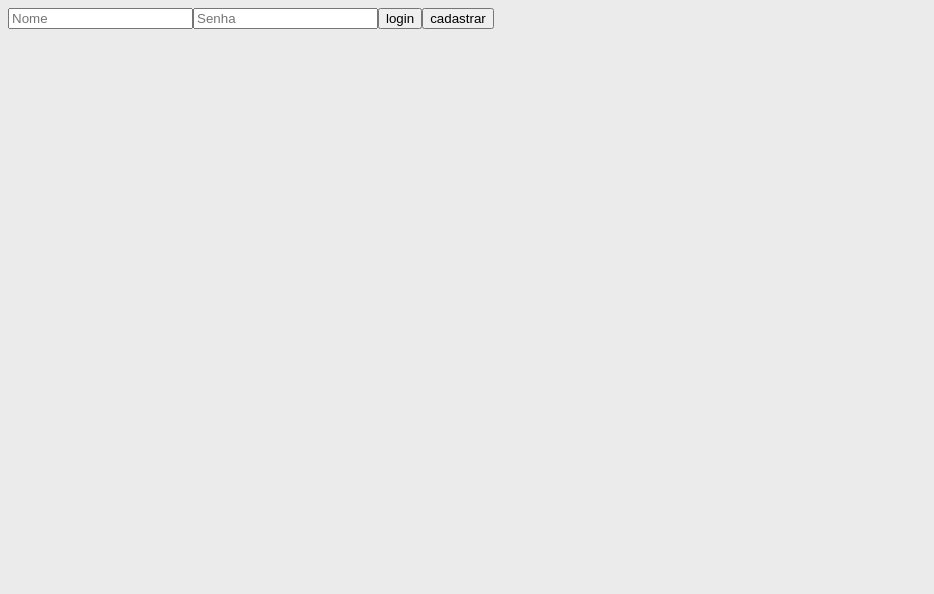
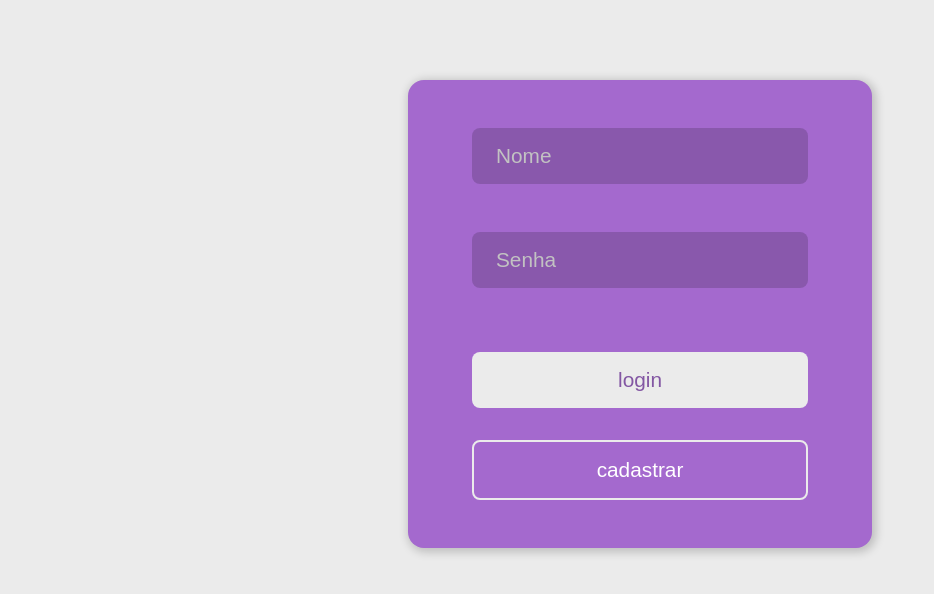
Before and after one commit to Rauatorres/app-dieta, a React (Vite) app: page / in a window 1280 px wide. Shown: the top 594 px of the page, without its empty margins (0-934 px from the left). Built offline with nearby package versions, Linux system fonts and the light colour scheme.

Commit message:
completando tela de login

```diff
--- a/sass/_variables.scss
+++ b/sass/_variables.scss
@@ -1 +1,3 @@
 $mainBGColor: #EBEBEB;
+
+$pratoBgColor: #A469CE;
--- a/sass/index.scss
+++ b/sass/index.scss
@@ -1,5 +1,10 @@
 @use 'variables' as geral;
+// @use './components/form/form.scss' as form;
 
 body{
     background-color: geral.$mainBGColor;
+    margin: 0;
+    padding: 0;
 }
+
+// @include form.form($pratoBgColor: geral.$pratoBgColor);
--- a/src/components/form/Button.tsx
+++ b/src/components/form/Button.tsx
@@ -1,4 +1,5 @@
 import type React from "react";
+import style from './styles/form/form.module.css';
 
 type ButtonProps = {
     type: undefined | "submit" | "reset" | "button";
@@ -16,14 +17,17 @@ export default (props: ButtonProps) =>{
     }
 
     const path = props.path;
+
     if(typeof path == 'string'){
         return (
-            <button onClick={() => window.location.href = path} type={props.type}>{props.texto}</button>
+            <button className={
+                props.texto == 'cadastrar' ? `${style.button} ${style.cadastrarLinkButton}` : style.button
+            } onClick={() => window.location.href = path} type={props.type}>{props.texto}</button>
         );
     }else{
         return props.type == "submit" ?
-        <button onClick={(e) => submitHandler(e)} type={props.type}>{props.texto}</button> :
-        <button type={props.type}>{props.texto}</button>
+        <button className={style.button} onClick={(e) => submitHandler(e)} type={props.type}>{props.texto}</button> :
+        <button className={style.button} type={props.type}>{props.texto}</button>
     }
 
 }
--- a/src/components/form/Input.tsx
+++ b/src/components/form/Input.tsx
@@ -1,3 +1,5 @@
+import style from './styles/form/form.module.css';
+
 type InputProps = {
     type: string;
     placeholder: string
@@ -5,4 +7,4 @@ type InputProps = {
 }
 
 export default (props: InputProps) =>
-    <input type={props.type} placeholder={props.placeholder} onChange={(e) => props.onchange(e.target.value)}/>
+    <input className={style.input} type={props.type} placeholder={props.placeholder} onChange={(e) => props.onchange(e.target.value)}/>
--- a/src/components/form/initialPageForm.tsx
+++ b/src/components/form/initialPageForm.tsx
@@ -4,6 +4,8 @@ import Button from "./Button";
 import Input from "./Input";
 import { apiUrl } from "../var/url";
 import LoginErrorMsg from "../errorMsg/LoginErrorMsg";
+
+import style from './styles/form/form.module.css';
 
 type UserFormProps = {
     setCookie: (name: string, value: any, options?: any) => void;
@@ -34,11 +36,13 @@ export default (props: UserFormProps)=>{
 
     return (
         <>
-            <form>
+            <form className={style.form}>
                 <Input type="text" placeholder="Nome" onchange={setNome}/>
                 <Input type="password" placeholder="Senha" onchange={setSenha} />
-                <Button type="submit" texto="login" action={action} />
-                {props.aditionalButtons}
+                <div className={style.buttonsBox}>
+                    <Button type="submit" texto="login" action={action} />
+                    {props.aditionalButtons}
+                </div>
             </form>
             <LoginErrorMsg msg={errorMsg} />
         </>
--- /dev/null
+++ b/src/components/form/styles/form/form.module.css
@@ -0,0 +1,72 @@
+:root{
+
+    --formWidth: 23rem;
+    --formTopMargin: 5rem;
+    --formPadding: 3rem;
+    --formBorderRadius: 1rem;
+
+    --inputWidth: 21rem;
+    --inputFontSize: 1.3rem;
+    --inputLeftPadding: 1.5rem;
+    --inputPadding: 1rem var(--inputLeftPadding);
+    --textInputWidth: calc(var(--inputWidth) - 1.5rem - var(--inputLeftPadding));
+    --inputBorderRadius: 0.5rem;
+
+    --inputBottomMargin: 3rem;
+
+    --buttonTopMargin: 2rem;
+}
+
+.form{
+    background-color: #A469CE;
+    width: var(--formWidth);
+    margin: auto;
+    margin-top: var(--formTopMargin);
+    padding: var(--formPadding);
+    border-radius: var(--formBorderRadius);
+    box-shadow: 2px 2px 10px 2px rgba(0, 0, 0, 0.199);
+}
+
+.button, .input{
+    font-size: var(--inputFontSize);
+    display: block;
+    width: var(--inputWidth);
+    margin: auto;
+    padding: var(--inputPadding);
+    border-radius: var(--inputBorderRadius);
+    border: none;
+}
+
+.input{
+    margin-bottom: var(--inputBottomMargin);
+    width: var(--textInputWidth);
+    background-color: rgba(0, 0, 0, 0.164);
+    color: white;
+}
+.input::placeholder{
+    color: rgb(194, 194, 194);
+}
+.input:focus{
+    outline: none;
+    background-color: rgba(0, 0, 0, 0.288);
+}
+
+.buttonsBox{
+    margin-top: 4rem;
+}
+
+.button{
+    margin-top: var(--buttonTopMargin);
+    background-color: #EBEBEB;
+    color: #8357A3;
+    cursor: pointer;
+}
+.cadastrarLinkButton{
+    background-color: transparent;
+    color: white;
+    border: 2px solid #EBEBEB;
+}
+.cadastrarLinkButton:hover{
+    background-color: #EBEBEB;
+    color: #8357A3;
+}
--- a/src/index.css
+++ b/src/index.css
@@ -1,5 +1,7 @@
 body {
   background-color: #EBEBEB;
+  margin: 0;
+  padding: 0;
 }
 
 /*# sourceMappingURL=index.css.map */
```
Also changed, not shown: sass/components/form/form.scss (added), 1 other file (tests, documents, lock files or other folders).
